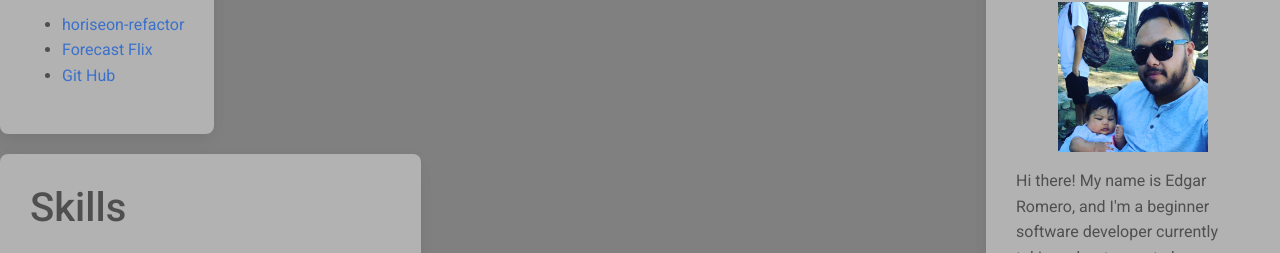
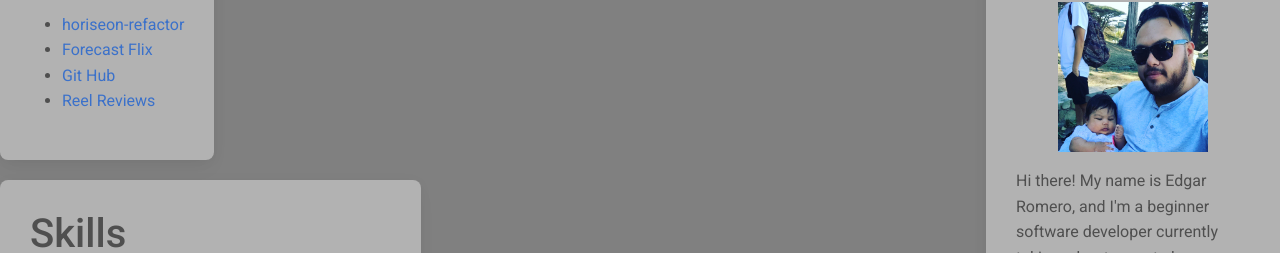
Before and after one commit to eromeroguti/Edgar_Romero_Portfolio, a plain HTML site: page index.html in a window 1280 px wide. Shown: the part 519-772 px from the top of the page. Drawn offline with nearby package versions, Linux system fonts and the light colour scheme.

Commit message:
added new prkect

```diff
--- a/index.html
+++ b/index.html
@@ -96,6 +96,7 @@
             <li><a href="https://eromeroguti.github.io/horiseon-refactor/"> horiseon-refactor</a></li>
             <li><a href="https://camerong7.github.io/Forecast_Flix/">Forecast Flix</a></li>
             <li><a href="https://github.com/eromeroguti?tab=repositories">Git Hub</a></li>
+            <li><a href="https://github.com/CameronG7/ReelReviews.git">Reel Reviews</a></li>
            </ul>
         </div>
         </div>
```
